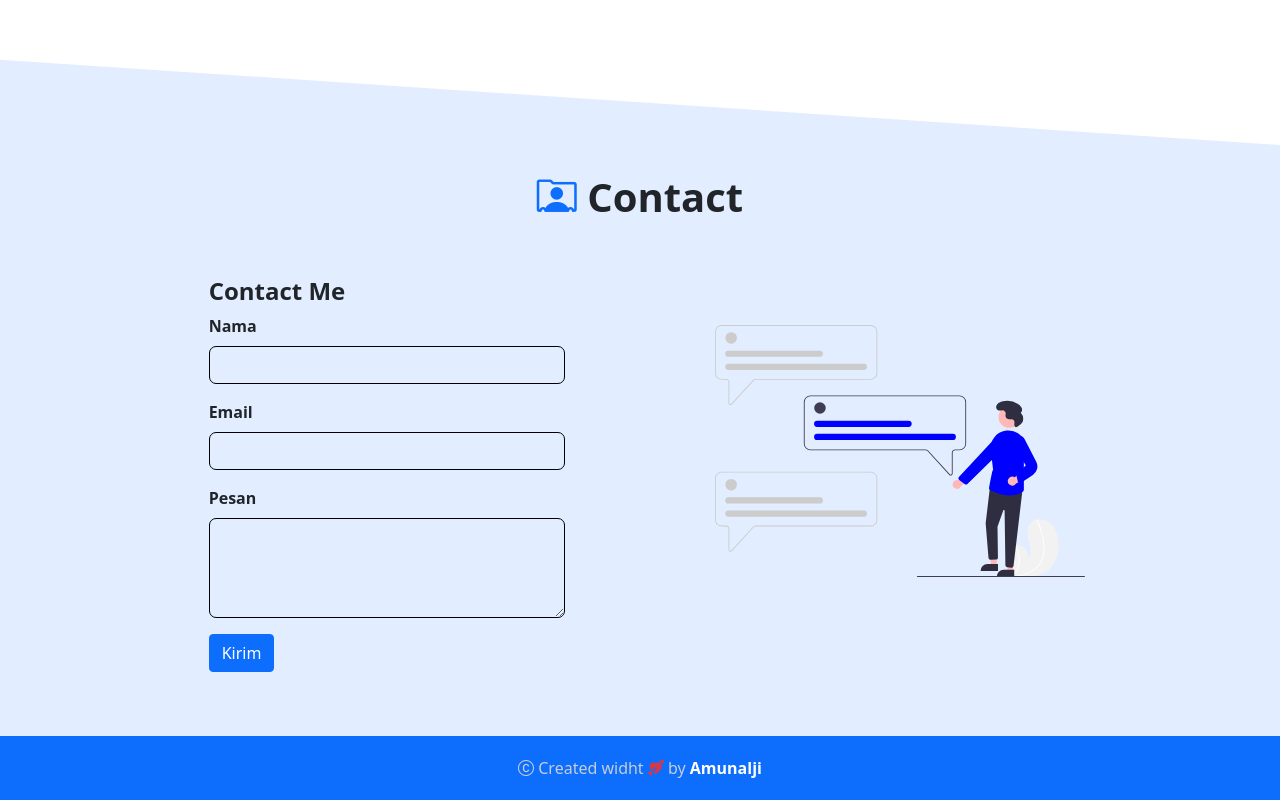
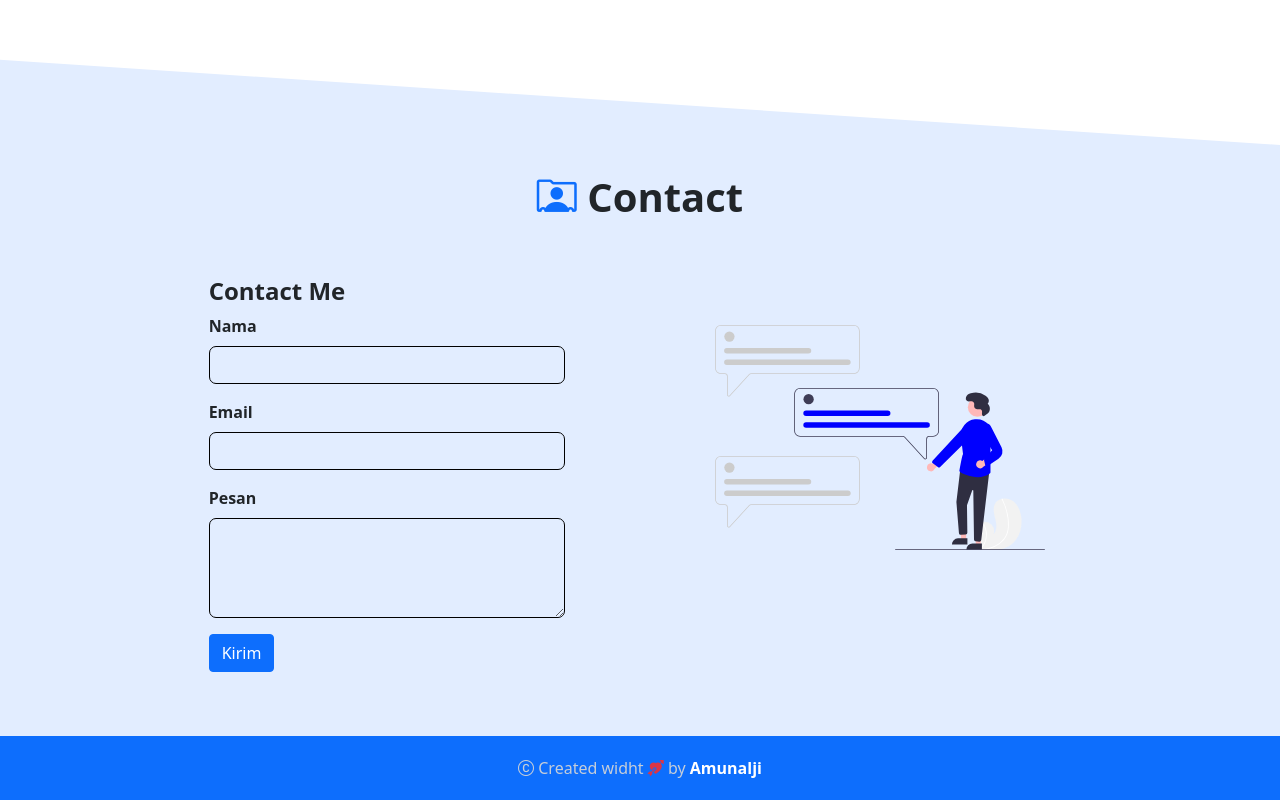
Before and after one commit to Makmunalji/Portofolio_Amunalji, a plain HTML site: page index.html in a window 1280 px wide. Shown: the part 3972-4772 px from the top of the page. Drawn offline with nearby package versions, Linux system fonts and the light colour scheme.

Commit message:
mengubah ukuran svg

```diff
--- a/index.html
+++ b/index.html
@@ -257,7 +257,7 @@
                 </form>
               </div>
               <div class="col-md-4 pb-5">
-                <img src="img/contact.svg" alt="contact" width="370" class="svg pt-5">
+                <img src="img/contact.svg" alt="contact" width="330" class="svg pt-5">
               </div>
             </div>
           </div>
```
